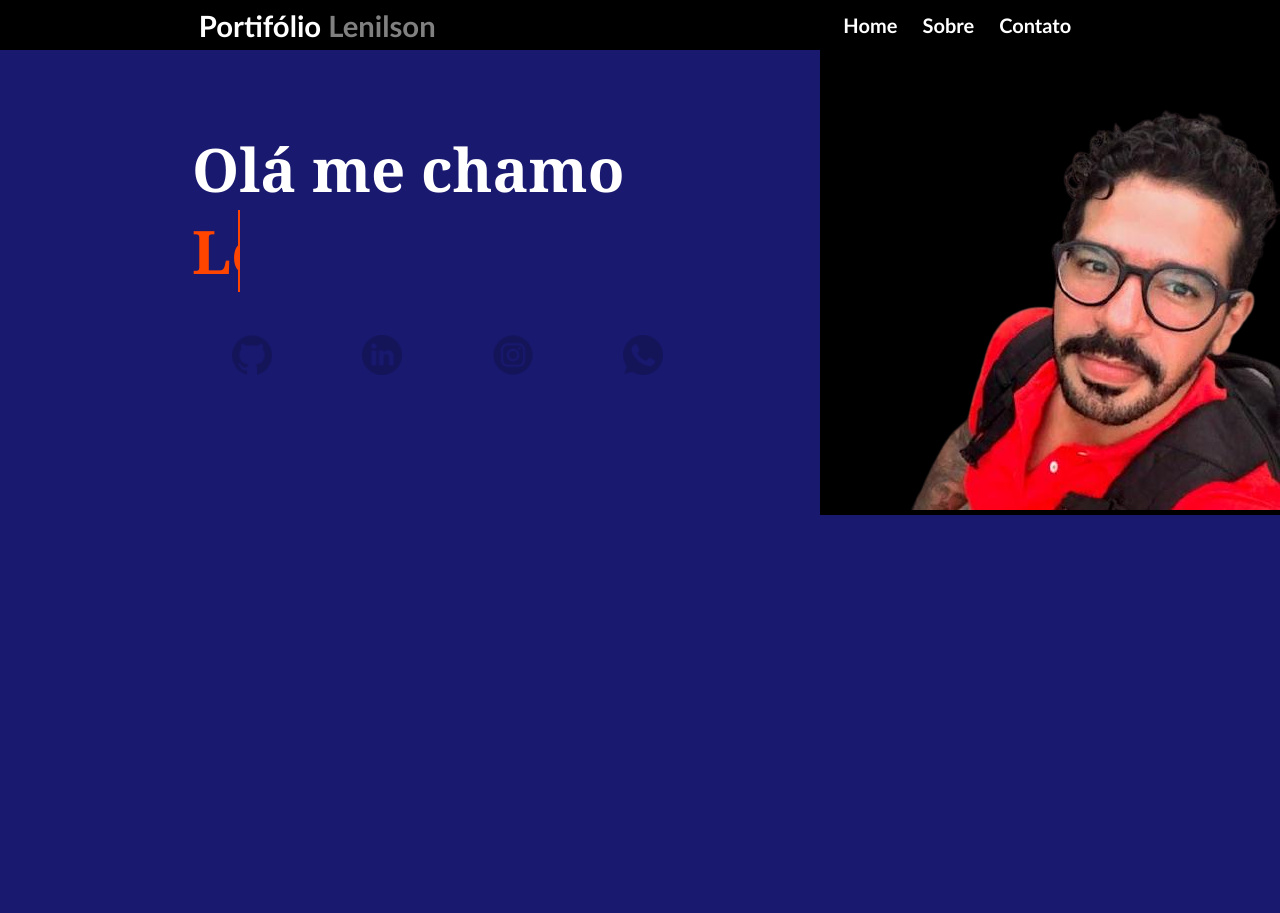
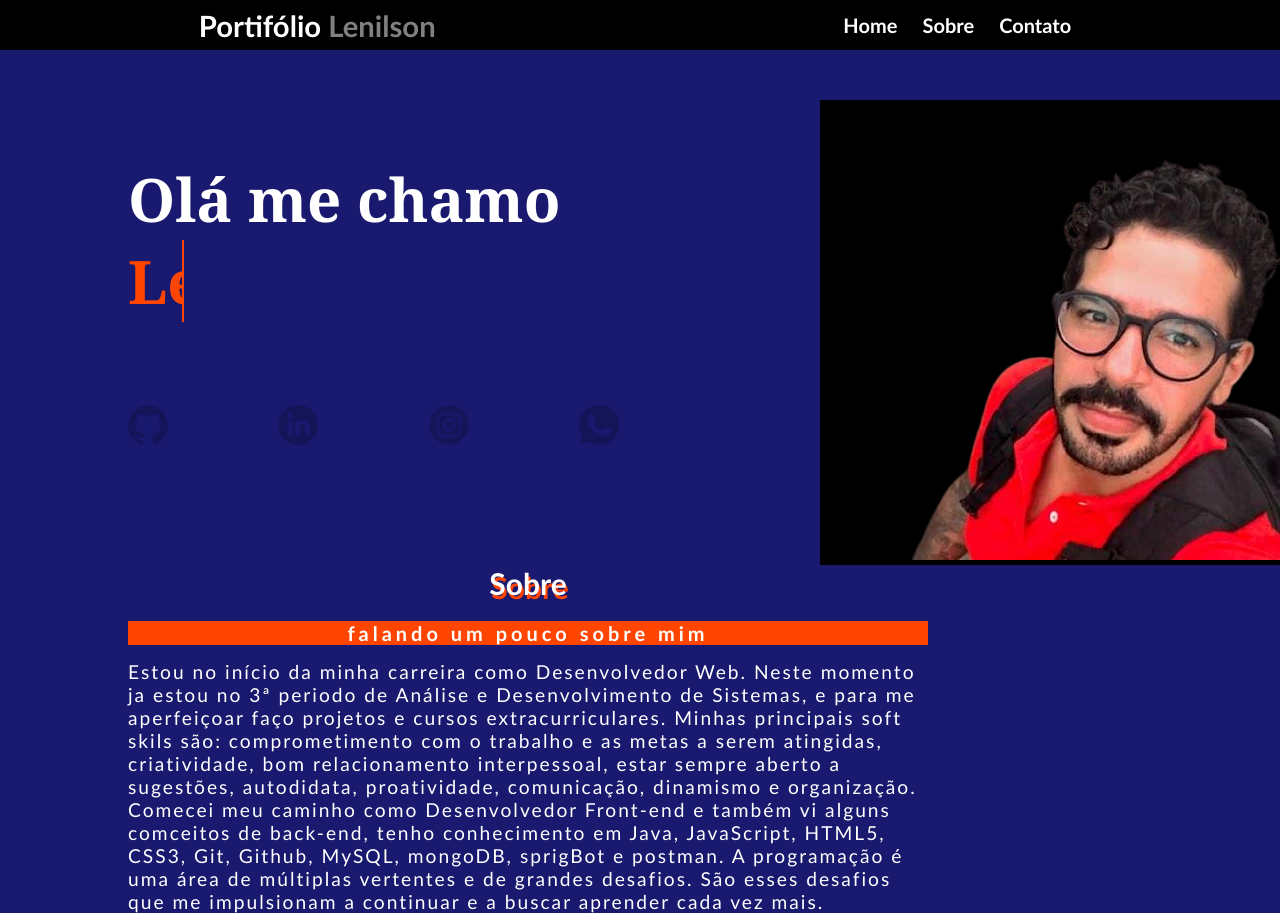
Before and after one commit to lenilsonrr/site-contato-portifolio, a plain HTML site: page index.html in a window 1280 px wide. Before the commit the page ends 800 px from the top, so only its background shows below. Drawn offline with Linux system fonts and the light colour scheme.

Commit message:
criando nova branch para atualizar site portifolio

```diff
--- a/index.html
+++ b/index.html
@@ -17,11 +17,12 @@
             <div class="menu-cabecario">
                 <ul class="itens-cabecario">
                     <li><a href="#">Home</a></li>
-                    <li><a href="#">Sobre</a></li>
+                    <li><a href="#sobre">Sobre</a></li>
                     <li><a href="#">Contato</a></li>
                 </ul>
             </div>
         </section>
+    </header>
     <section class="apresentacao-inicial">
         <div class="estatico">
             <h1>Olá me chamo</h1>
@@ -59,6 +60,25 @@
             <img src="img/lenilson.png" alt="imagem de apresentacao">
         </div>
     </section>
-    </header>
+    <section class="sobre">
+        <div class="titulo-sobre">
+            <h2>Sobre</h2>
+        </div>
+        <div class="sub-tituto-sobre">
+            <h4>falando um pouco sobre mim</h4>
+        </div>
+        <div class="conteudo-sobre" id="sobre">
+            <p>Estou no início da minha carreira como Desenvolvedor Web. Neste momento ja estou no
+                3ª periodo de Análise e Desenvolvimento de Sistemas, e para me aperfeiçoar faço projetos
+                 e cursos extracurriculares. Minhas principais soft skils são: comprometimento com o
+                 trabalho e as metas a serem atingidas, criatividade, bom relacionamento interpessoal,
+                 estar sempre aberto a sugestões, autodidata, proatividade, comunicação, dinamismo e
+                 organização. Comecei meu caminho como Desenvolvedor Front-end e também vi alguns comceitos
+                  de back-end, tenho conhecimento em Java, JavaScript, HTML5, CSS3, Git, Github, MySQL,
+                  mongoDB, sprigBot e postman. A programação é uma área de múltiplas vertentes e de
+                  grandes desafios. São esses desafios que me impulsionam a continuar e a buscar aprender cada vez mais.</p>
+
+        </div>
+    </section>
 </body>
 </html>
--- a/style.css
+++ b/style.css
@@ -30,7 +30,6 @@ li{
 /* Cabeçario e menu de contato pagina*/
 
 .cabecario{
-    position: fixed;
     background-color: var(--preto-basico);
     width: 100%;
     height: 50px;
@@ -60,21 +59,23 @@ li{
 .itens-cabecario li a{
     color: var(--branco-basico);
     font-weight: bold;
-    transition: 300ms;
+    transition: 500ms;
 }
 
 .itens-cabecario li a:hover{
     color: var(--laranja-basico);
 }
 
-/* Aprensentação */
+.itens-cabecario li a:active{
+}
+/* Aprensentação inicial*/
 
 .apresentacao-inicial{
     display: flex;
     min-width: 1060px;
     align-items: center;
     justify-content: space-between;
-    margin-left: 15%;
+    margin-left: 10%;
     font-family: Georgia, 'Times New Roman', Times, serif;
 }
 
@@ -99,7 +100,7 @@ li{
     height: 100%;
     left: 0;
     border-left: 2px solid var(--laranja-basico);
-    animation: typing 1.6s steps(20) infinite;
+    animation: typing 1.6s steps(17) infinite;
     background: var(--azul-fundo);
 }
 
@@ -121,6 +122,7 @@ li{
         margin: 0 -35px 0 35px;
     }
 }
+
 .apresenta-nome span:hover{
     background-color: var(--cinza-basico);
     color: var(--branco-basico);
@@ -133,12 +135,12 @@ li{
 
 /* icones de contato */
 .icones-contato{
-    margin: 40px 0 0 0;
+    margin: 80px 0 0 0;
 }
 
 .lista-icones li{
     display: inline;
-    margin: 0 40px;
+    margin: 0 100px 0 0;
 }
 
 .lista-icones img{
@@ -152,3 +154,31 @@ li{
     opacity: 1;
     transform: scale(1.5, 1.5);
 }
+
+/* meio da pagina sobre mim */
+
+.sobre{
+    width: 800px;
+    margin-left: 10%;
+}
+
+.titulo-sobre{
+    font-size: 20px;
+    text-align: center;
+    margin: 0 0 20px 0;
+    text-shadow: 2px 4px var(--laranja-basico);
+}
+.sub-tituto-sobre{
+    font-size: 20px;
+    text-align: center;
+    margin: 0 0 15px 0;
+    background-color: #FF4500;
+    letter-spacing: 4px;
+}
+
+.conteudo-sobre{
+    font-weight: 400;
+    font-size: 1.2em;
+    letter-spacing: 2px;
+
+}
```
Lines whose indentation alone changed are shown as unchanged.
